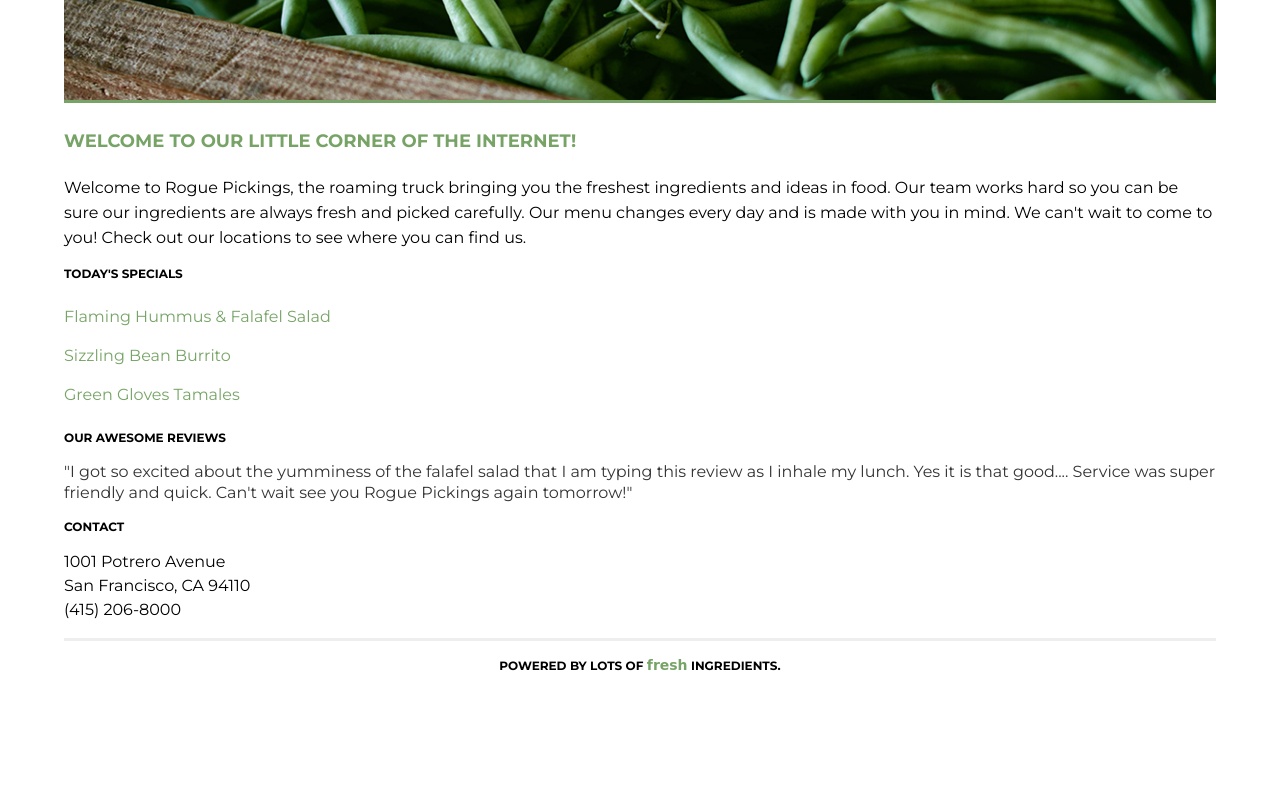
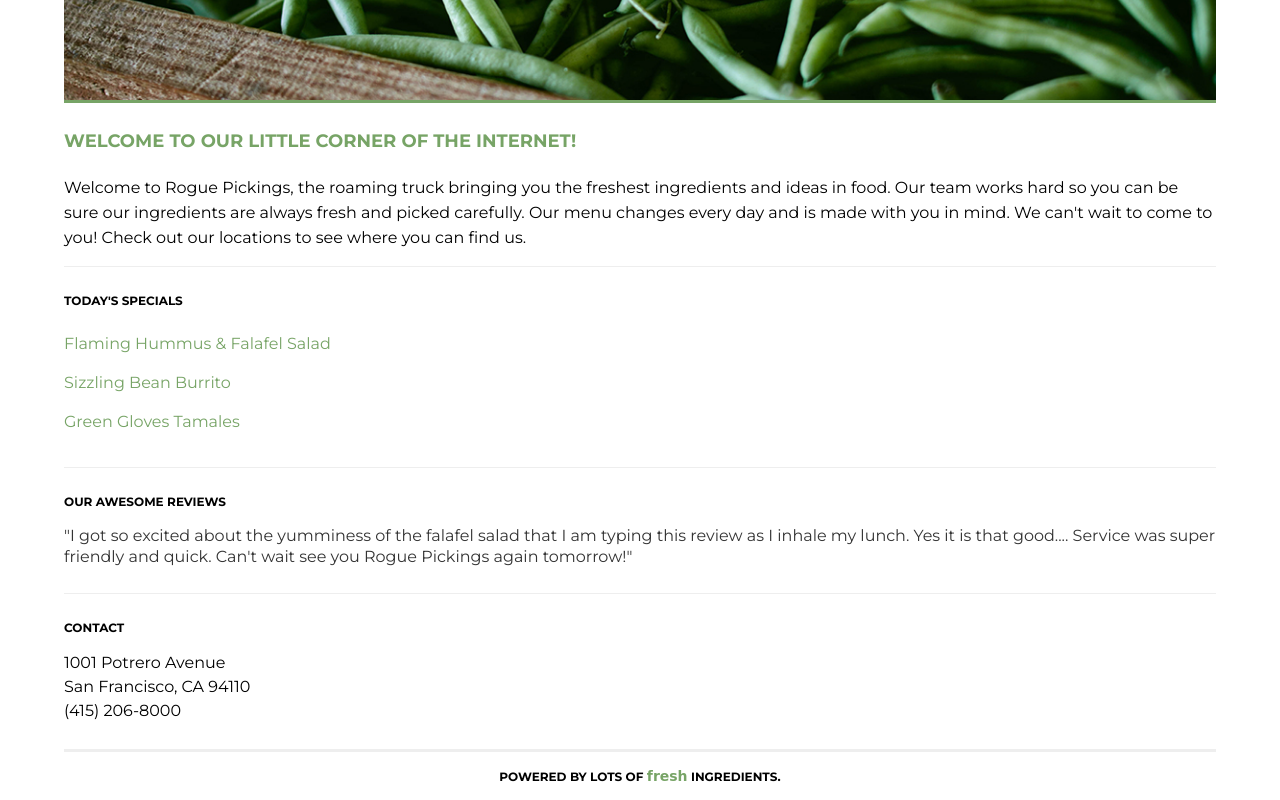
Before and after one commit to monikajaracz/206-Skillcrush, a plain HTML site: page 206-rogue_pickings/index.html in a window 1280 px wide. Shown: the part 621-1421 px from the top of the page. Before the commit the page ends 1310 px from the top, so only its background shows below. Drawn offline with Linux system fonts and the light colour scheme; a web font is replaced by a local one.

Commit message:
added borders

```diff
--- a/206-rogue_pickings/css/main.css
+++ b/206-rogue_pickings/css/main.css
@@ -94,7 +94,12 @@ header nav ul li a{
 	line-height: 25px;
 }
 
-
+.section-one,
+.section-two,
+.section-three {
+	border-top: 1px solid #eee;
+	padding: 10px 0 10px 0;
+}
 .menu {
 	list-style: none;
 	padding: 0;
```
